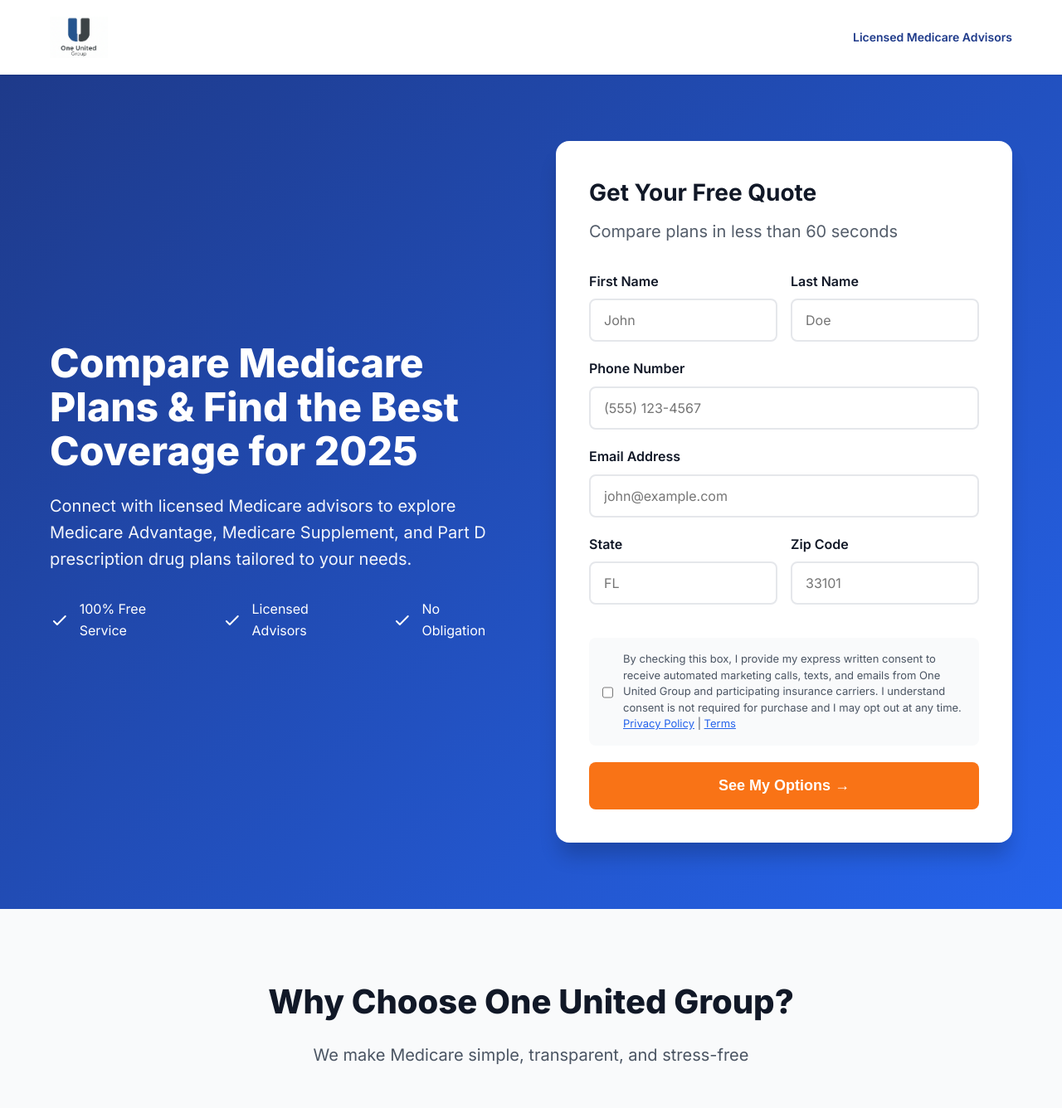
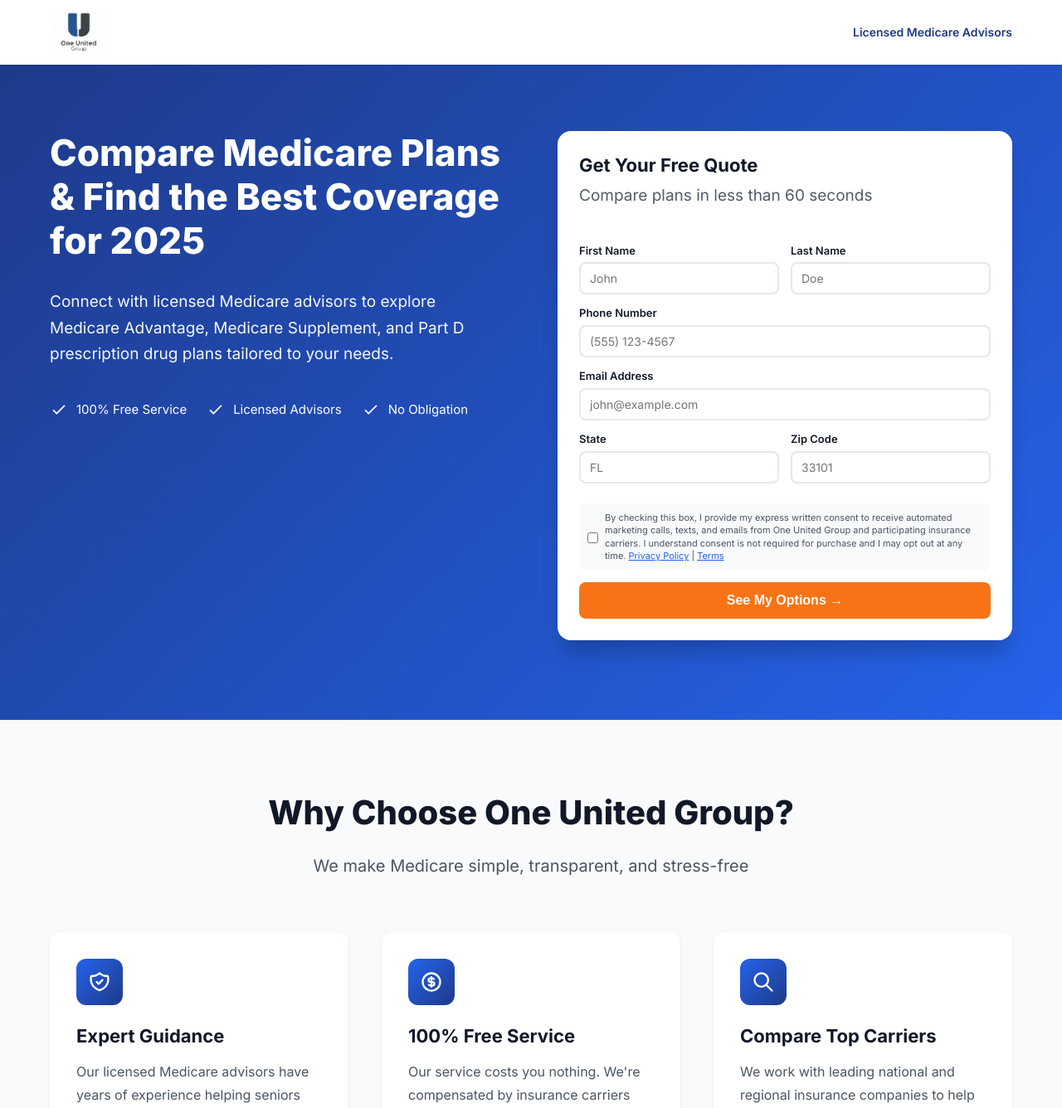
Before and after one commit to bbarnes4318/medicare-arron, a Flask app: page / in a window 1280 px wide. Shown: the top 1336 px of the page at 83% size. Run offline with Flask 3, Linux system fonts and the light colour scheme; some libraries are stand-ins or nearby versions.

Commit message:
Improve landing page spacing - compact form, spacious hero

```diff
--- a/templates/medicare-landing2.html
+++ b/templates/medicare-landing2.html
@@ -41,7 +41,7 @@
         /* Header */
         header {
             background: white;
-            padding: 20px 0;
+            padding: 14px 0; /* slightly tighter */
             box-shadow: 0 1px 3px rgba(0,0,0,0.1);
             position: sticky;
             top: 0;
@@ -58,96 +58,98 @@
             height: 50px;
         }
 
-        .header-phone {
-            display: flex;
-            align-items: center;
-            gap: 8px;
+        .header-inner > div {
             color: var(--navy);
-            text-decoration: none;
-            font-weight: 700;
-            font-size: 18px;
+            font-weight: 600;
+            font-size: 14px;
         }
 
-        .header-phone:hover {
-            color: var(--blue);
-        }
-
-        /* Hero */
+        /* Hero – cleaned, professional spacing */
         .hero {
             background: linear-gradient(135deg, #1e3a8a 0%, #2563eb 100%);
             color: white;
-            padding: 80px 0;
+            padding: 80px 0 96px; /* much more generous vertical padding */
         }
 
         .hero-grid {
             display: grid;
             grid-template-columns: 1fr 1fr;
-            gap: 60px;
-            align-items: center;
+            gap: 64px;          /* wider gap */
+            align-items: flex-start;
         }
 
         .hero h1 {
-            font-size: 48px;
+            font-size: 44px;
             font-weight: 800;
-            line-height: 1.1;
-            margin-bottom: 24px;
+            line-height: 1.2;
+            margin-bottom: 32px;  /* much more space after headline */
         }
 
         .hero p {
-            font-size: 20px;
-            opacity: 0.95;
-            margin-bottom: 32px;
+            font-size: 19px;
+            opacity: 0.96;
+            margin-bottom: 40px;  /* much more space before features */
+            max-width: 38rem;
+            line-height: 1.65;
         }
 
         .hero-features {
             display: flex;
-            gap: 32px;
-            margin-top: 32px;
+            flex-wrap: wrap;
+            gap: 24px;  /* more space between badges */
+            margin-top: 24px;
         }
 
         .hero-feature {
             display: flex;
             align-items: center;
-            gap: 12px;
-            font-size: 16px;
+            gap: 10px;
+            font-size: 15px;
+        }
+
+        .hero-feature svg {
+            width: 22px;
+            height: 22px;
         }
 
         /* Form */
         .form-card {
             background: white;
             border-radius: 16px;
-            padding: 40px;
+            padding: 24px 26px 26px;  /* much tighter padding */
             box-shadow: 0 20px 25px -5px rgba(0, 0, 0, 0.2);
         }
 
         .form-card h3 {
-            font-size: 28px;
+            font-size: 22px;
             color: var(--gray-900);
-            margin-bottom: 8px;
+            margin-bottom: 3px;
         }
 
         .form-subtitle {
             color: var(--gray-600);
-            margin-bottom: 28px;
+            margin-bottom: 16px;
+            font-size: 13px;
         }
 
         .form-group {
-            margin-bottom: 20px;
+            margin-bottom: 12px;  /* very tight spacing */
         }
 
         .form-label {
             display: block;
             font-weight: 600;
-            margin-bottom: 8px;
+            margin-bottom: 4px;
             color: var(--gray-900);
+            font-size: 13px;
         }
 
         .form-input {
             width: 100%;
-            padding: 14px 16px;
+            padding: 9px 11px;  /* very compact inputs */
             border: 2px solid #e5e7eb;
             border-radius: 8px;
-            font-size: 16px;
+            font-size: 14px;
             font-family: inherit;
             transition: all 0.2s;
         }
@@ -160,21 +162,21 @@
         .form-row {
             display: grid;
             grid-template-columns: 1fr 1fr;
-            gap: 16px;
+            gap: 14px;
         }
 
         .consent {
             background: #f9fafb;
-            padding: 16px;
+            padding: 10px;
             border-radius: 8px;
-            margin: 20px 0;
+            margin: 12px 0 14px;  /* minimal space */
         }
 
         .consent label {
             display: flex;
-            gap: 12px;
-            font-size: 13px;
-            line-height: 1.5;
+            gap: 8px;
+            font-size: 11px;
+            line-height: 1.4;
             color: var(--gray-600);
         }
 
@@ -188,8 +190,8 @@
             background: var(--orange);
             color: white;
             border: none;
-            padding: 18px;
-            font-size: 18px;
+            padding: 13px;  /* compact button */
+            font-size: 16px;
             font-weight: 700;
             border-radius: 8px;
             cursor: pointer;
@@ -494,7 +520,7 @@
     <header>
         <div class="container header-inner">
             <img src="{{ url_for('static', filename='one-united.png') }}" alt="One United Group" class="logo">
-            <div style="color: var(--navy); font-weight: 600; font-size: 14px;">Licensed Medicare Advisors</div>
+            <div>Licensed Medicare Advisors</div>
         </div>
     </header>
 
```
Also changed, not shown: other parts of templates/medicare-landing2.html (+32 -8 lines).
